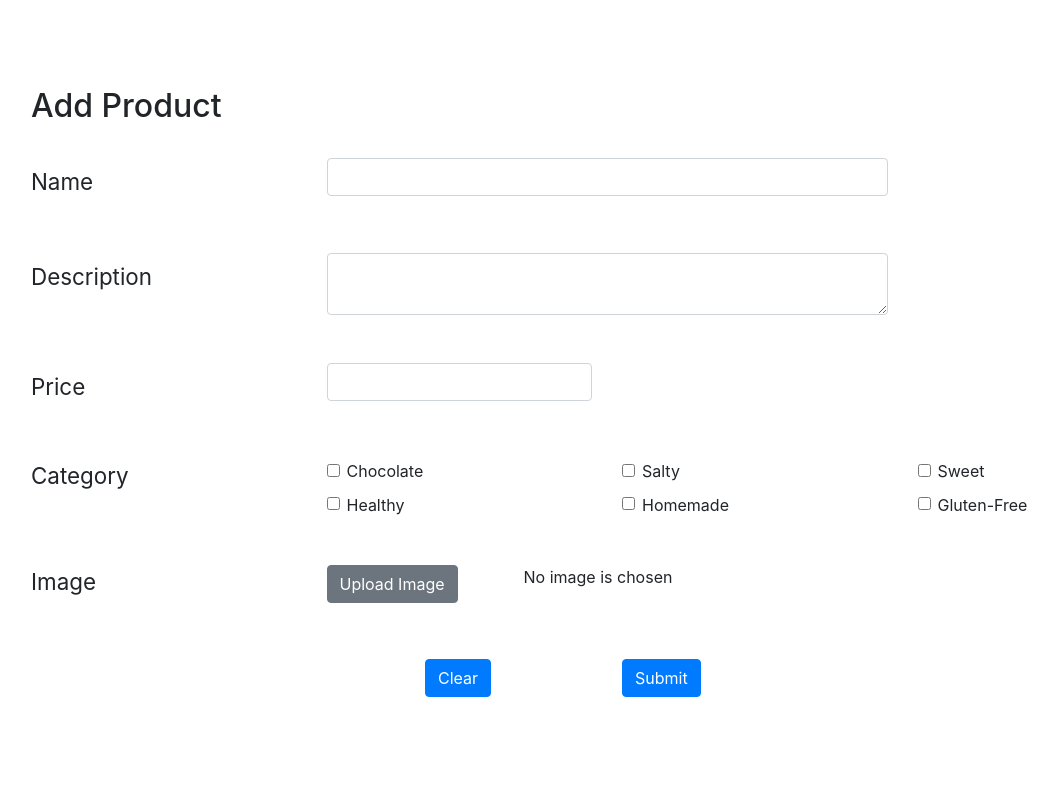
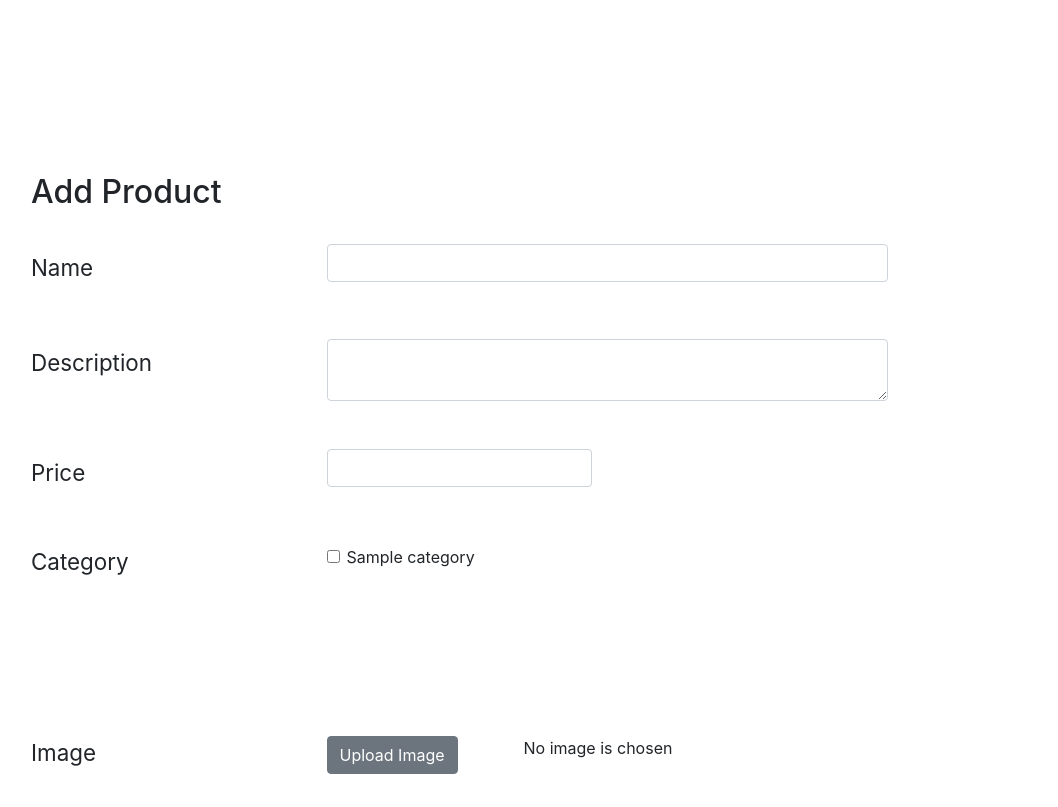
Before and after one commit to Jen304/Snacky, a PHP site: page /add_product/index.php in a window 1280 px wide. Shown: the top 807 px of the page, without its empty margins (33-1091 px from the left). Before the commit the page ends 697 px from the top, so only its background shows below. Run offline with PHP 8.4, Linux system fonts and the light colour scheme; tables that the repository leaves empty hold one stand-in row (values such as "Sample post"); data that the repository does not hold is empty.

Commit message:
update add product form to make the category dynamic

```diff
--- a/add_product/index.php
+++ b/add_product/index.php
@@ -71,38 +71,29 @@ include('../header.php');
                                 $product_id = mysqli_insert_id($dbc);
                                 //-------Insert data into Product Category table-------
                                 //If chocolate is checked
-                                if(isset($_POST['chocolate'])){
-                                    $insert_category = "INSERT INTO product_category VALUES ($product_id, 1);";
+                                $category_list = $_POST['category'];
+
+                                    if(!empty($category_list)){
+                                        echo "Has some";
+                                        $Num = count($category_list);
+                                        for($i = 0; $i < $Num; $i++){
+                                            echo "product_id ". $product_id;
+                                             $insert_category = "INSERT INTO product_category VALUES ($product_id, $category_list[$i]);";
                                              mysqli_query($dbc, $insert_category);
+
+
+
                                         }
-                                //If salty is checked
-                                if(isset($_POST['salty'])){
-                                    $insert_category = "INSERT INTO product_category VALUES ($product_id, 2);";
-                                    mysqli_query($dbc, $insert_category);
+
+                                    }else{
+                                        echo "nothing";
                                     }
-                                //If sweet is checked
-                                if(isset($_POST['sweet'])){
-                                    $insert_category = "INSERT INTO product_category VALUES ($product_id, 3);";
-                                    mysqli_query($dbc, $insert_category);
-                                }
-                                //If healthy is checked
-                                if(isset($_POST['healthy'])){
-                                    $insert_category = "INSERT INTO product_category VALUES ($product_id, 4);";
-                                    mysqli_query($dbc, $insert_category);
-                                }
-                                //If homemade is checked
-                                if(isset($_POST['homemade'])){
-                                    $insert_category = "INSERT INTO product_category VALUES ($product_id, 5);";
-                                    mysqli_query($dbc, $insert_category);
-                                }
-                                //If gluten-free is checked
-                                if(isset($_POST['gluten-free'])){
-                                    $insert_category = "INSERT INTO product_category VALUES ($product_id, 6);";
-                                    mysqli_query($dbc, $insert_category);
-                                }
-                                //echo 'Product Category has been added.<br>';
+
+
                                 mysqli_close($dbc);
+
                                 echo "<script> alert('Product was inserted.'); </script>";
+                                unset($dbc);
                             }
                         }
                     }
@@ -145,7 +136,7 @@ include('../header.php');
     <!--#########################-->
     <div class="container-fluid h-100">
         <div class="row h-100  ">
-            <form class="col-12" action="add_product.php" method="POST" enctype="multipart/form-data">
+            <form class="col-12" action="index.php" method="POST" enctype="multipart/form-data">
                 <!---------------- Header --------------->
                 <h2 class="pb-4">Add Product</h2>
                 <!---------------- Product Name --------------->
@@ -176,61 +167,37 @@ include('../header.php');
                     </div>
                 </div>
                 <!---------------- Category --------------->
+                <?php
+                    include('db_connection.php');
+                    $categories_query = "SELECT * FROM category
+                                    ORDER BY category_id";
+
+                    $categories = mysqli_query($dbc, $categories_query);
+                    ?>
                 <div class="form-group row mb-5">
                     <div class="col-lg-3 col-md-3 col-sm-4 col-12 label-size label-center">Category</div>
-                    <!---------------- Chocolate --------------->
-                    <div class="col-lg-3 col-md-2 col-sm-4 col-12">
-                        <div class="form-check">
-                            <input class="form-check-input" type="checkbox" id="chocolate" name="chocolate"
-                                value="chocolate">
-                            <lable class="form-check-label" for="chocolate">Chocolate</lable>
+
+                    <?php
+                    while($category = mysqli_fetch_array($categories, MYSQLI_ASSOC)){
+                        echo " <div class=\"col-lg-3 col-md-2 col-sm-4 col-12\">";
+                        echo "<div class=\"form-check\">";
+
+                        echo "<input class=\"form-check-input\" type=\"checkbox\" name=\"category[]\" value=\"{$category["category_id"]}\"/>";
+                        echo "<lable class=\"form-check-label\" for=\"category\">{$category["category_name"]}</lable>";
+                        echo "</div>";
+                        echo "</div>";
+                    }
+                    ?>
                 </div>
         </div>
-                    <!---------------- Salty --------------->
-                    <div class="col-lg-3 col-md-2 col-sm-4 col-12">
-                        <div class="form-check">
-                            <input class="form-check-input" type="checkbox" id="salty" name="salty" value="salty">
-                            <lable class="form-check-label" for="salty">Salty</lable>
-                        </div>
-                    </div>
-                    <!---------------- Sweet --------------->
-                    <div class="col-lg-3 col-md-2 col-sm-4 col-12">
-                        <div class="form-check">
-                            <input class="form-check-input" type="checkbox" id="sweet" name="sweet" value="sweet">
-                            <lable class="form-check-label" for="sweet">Sweet</lable>
-                        </div>
-                    </div>
-                    <!---------------- Healthy --------------->
-                    <div class="col-lg-3 col-md-2 col-sm-4 col-12 offset-sm-4 offset-md-0 offset-lg-3">
-                        <div class="form-check">
-                            <input class="form-check-input" type="checkbox" id="healthy" name="healthy" value="healthy">
-                            <lable class="form-check-label" for="healty">Healthy</lable>
-                        </div>
-                    </div>
-                    <!---------------- Homemade --------------->
-                    <div class="col-lg-3 col-md-2 col-sm-4 col-12 offset-sm-4 offset-md-0 offset-lg-0">
-                        <div class="form-check">
-                            <input class="form-check-input" type="checkbox" id="homemade" name="homemade"
-                                value="homemade">
-                            <lable class="form-check-label" for="homemade">Homemade</lable>
-                        </div>
-                    </div>
-                    <!---------------- Gluten Free --------------->
-                    <div class="col-lg-3 col-md-2 col-sm-4 col-12 offset-sm-4 offset-md-0 offset-lg-0">
-                        <div class="form-check">
-                            <input class="form-check-input" type="checkbox" id="gluten-free" name="gluten-free"
-                                value="gluten-free">
-                            <lable class="form-check-label" for="gluten-free">Gluten-Free</lable>
-                        </div>
-                    </div>
-                </div>
+
+
         <!---------------- Image Upload --------------->
         <div class="form-group row mb-5">
             <label class="col-lg-3 col-md-3 col-sm-4 col-12 label-size label-center" for="image">Image</label>
             <div class="col-lg-2 col-md-4 col-sm-4 col-12 test">
                 <label class="btn btn-secondary" style="display: inline-block" id="image">
-                            Upload Image <input class="form-control-file" type="file" id="file" name="file" hidden
-                                required>
+                    Upload Image <input class="form-control-file" type="file" id="file" name="file" hidden required>
                 </label>
             </div>
             <div class="col-lg-5">
--- /dev/null
+++ b/css/products.css
@@ -0,0 +1,3 @@
+table, th, td{
+    border: 1px solid black;
+}
```
Also changed, not shown: db_connection.php (+8 -4 lines), products/index.php (+14 -15 lines), images/products/Dark-Chocolate-Brown-Sugar-Cookie-recipe-1.jpg (added), images/products/Oatmeal-Cookies-Recipe-9.jpg (added), images/products/gluten-free-lemon-cookies-long3-1-of-1.jpg (added), 1 other file. Lines whose indentation alone changed are shown as unchanged.
